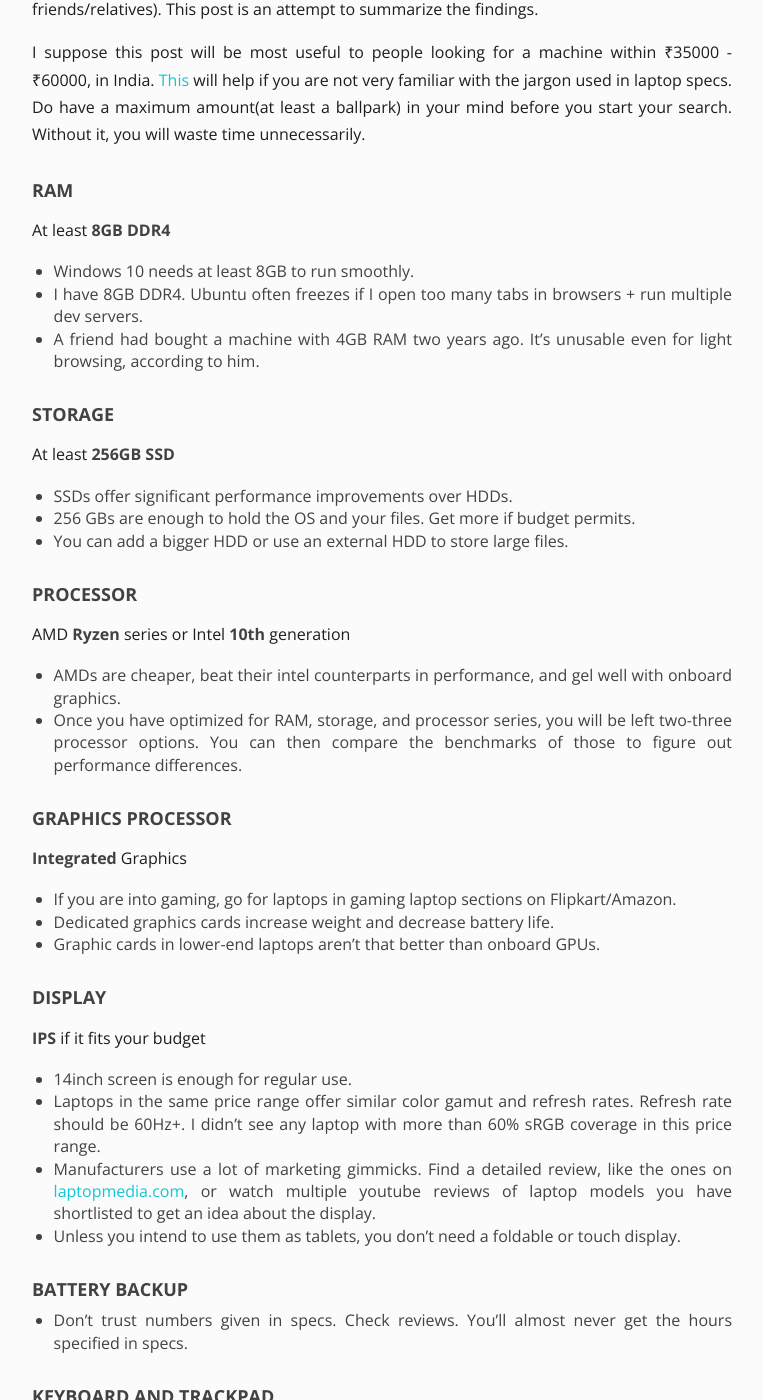
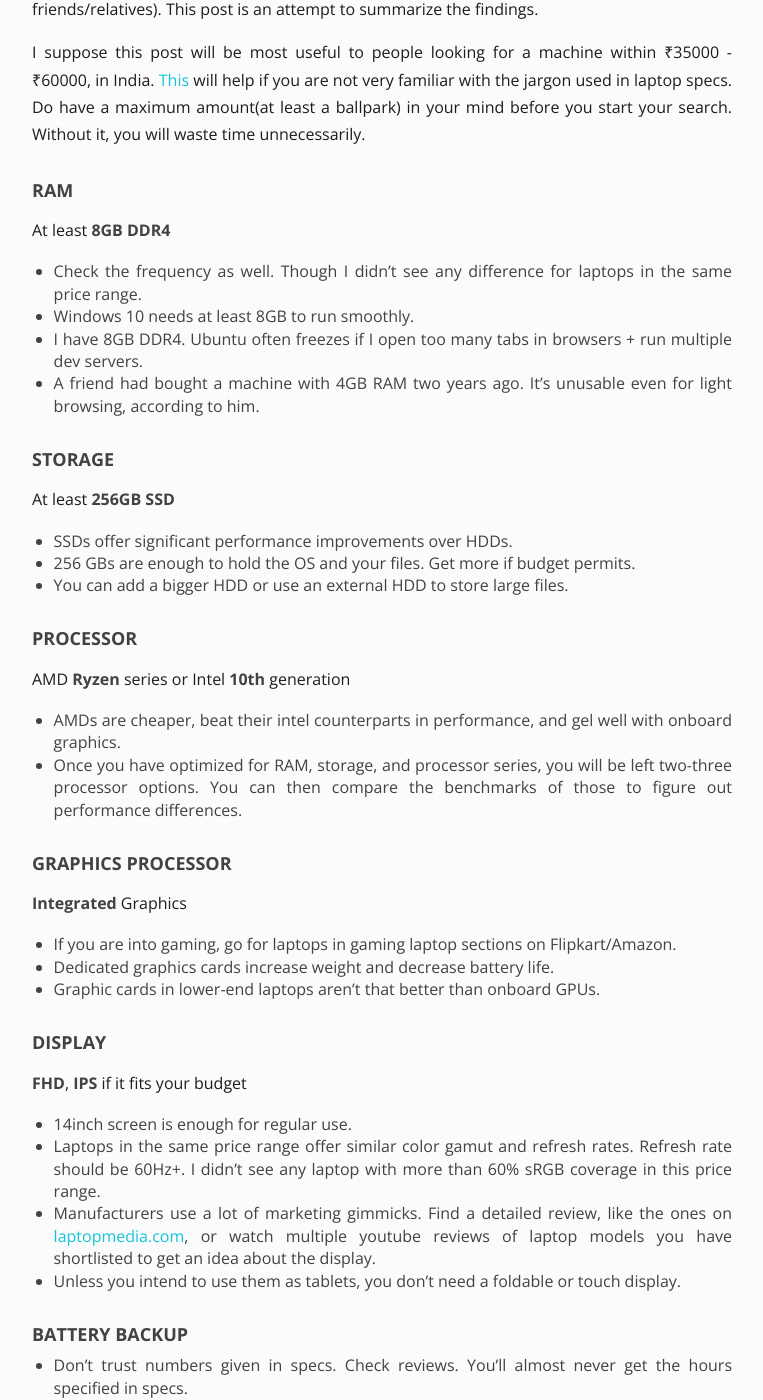
Before and after one commit to nitishsp/nitishsp.github.io, a Jekyll site: the page built from _posts/2020-07-26-notes-on-picking-a-decent-laptop.markdown, in a window 1280 px wide and 1400 px high, scrolled down 298 px. Shown: the whole window, without its empty margins (258-1021 px from the left). Built offline with Jekyll 4.4.1, drawn with Linux system fonts in a browser that asks for light colours; some web fonts are replaced.

Commit message:
Update: Notes on picking a decent laptop

```diff
--- a/_posts/2020-07-26-notes-on-picking-a-decent-laptop.markdown
+++ b/_posts/2020-07-26-notes-on-picking-a-decent-laptop.markdown
@@ -8,6 +8,7 @@ I suppose this post will be most useful to people looking for a machine within
 
 ## RAM
 At least **8GB DDR4**
+- Check the frequency as well. Though I didn't see any difference for laptops in the same price range.
 - Windows 10 needs at least 8GB to run smoothly.
 - I have 8GB DDR4. Ubuntu often freezes if I open too many tabs in browsers + run multiple dev servers.
 - A friend had bought a machine with 4GB RAM two years ago. It's unusable even for light browsing, according to him.
@@ -30,7 +31,7 @@ AMD **Ryzen** series or Intel **10th** generation
 - Graphic cards in lower-end laptops aren't that better than onboard GPUs.
 
 ## Display
-**IPS** if it fits your budget
+**FHD**, **IPS** if it fits your budget
 - 14inch screen is enough for regular use.
 - Laptops in the same price range offer similar color gamut and refresh rates. Refresh rate should be 60Hz+. I didn't see any laptop with more than 60% sRGB coverage in this price range.
 - Manufacturers use a lot of marketing gimmicks. Find a detailed review, like the ones on [laptopmedia.com](https://laptopmedia.com/category/reviews/), or watch multiple youtube reviews of laptop models you have shortlisted to get an idea about the display.
```
